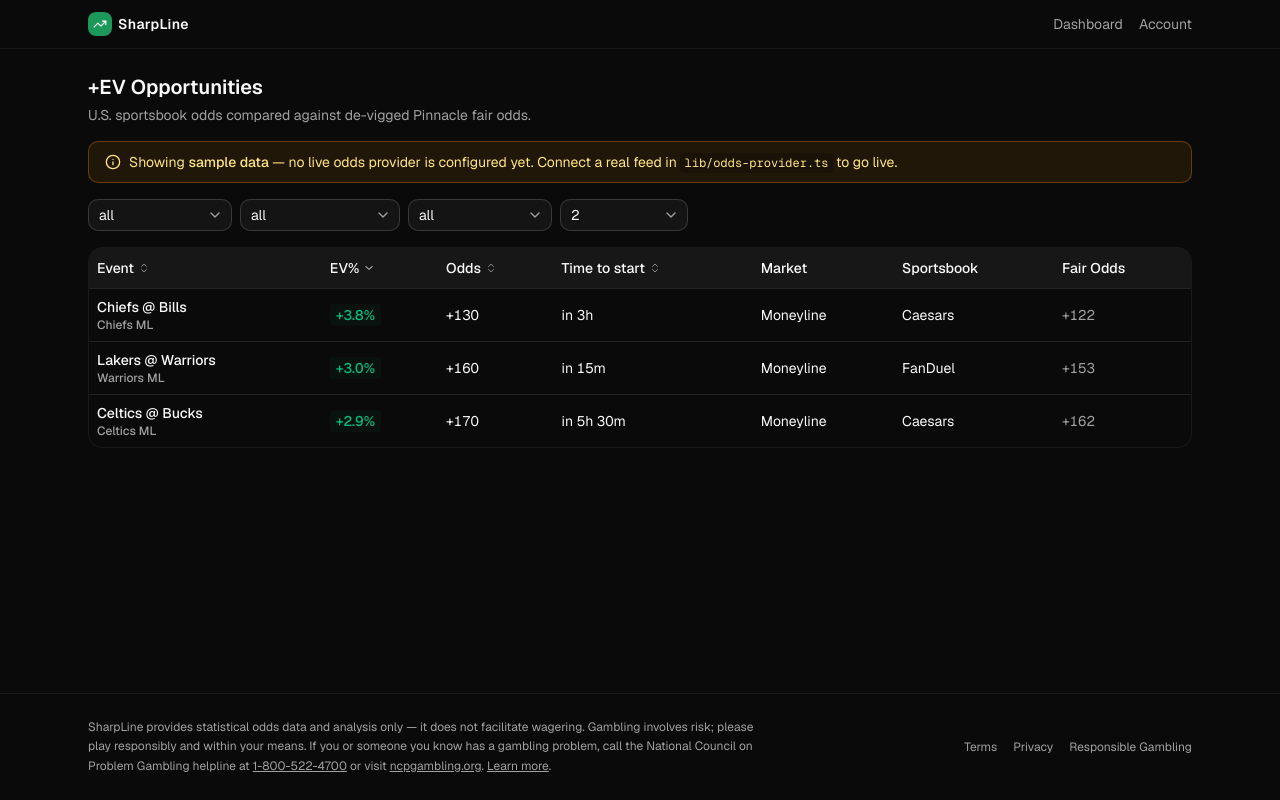
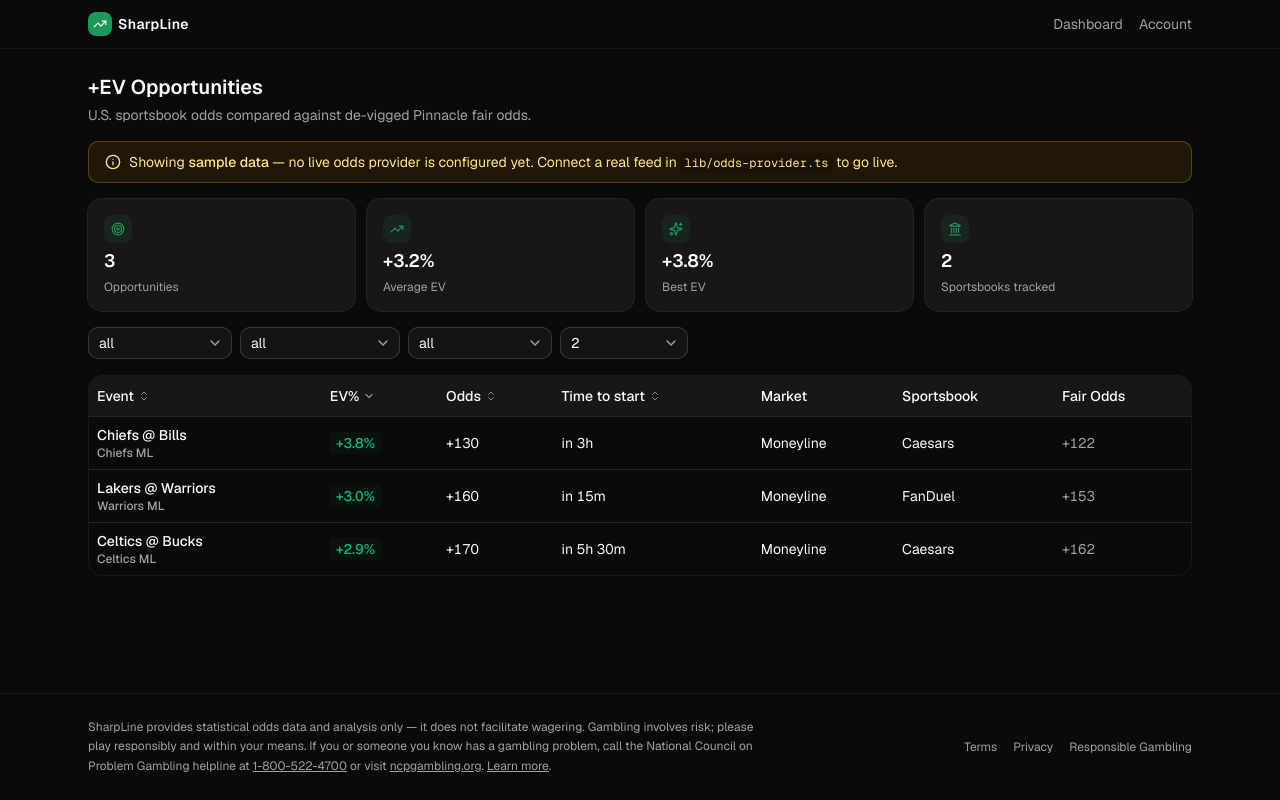
Before and after one commit to wilfhawk/sharpline, a Next.js app: page /dashboard in a window 1280 px wide. Built offline with nearby package versions, Linux system fonts and the light colour scheme.

Commit message:
Polish auth pages and dashboard: glow/grid backgrounds + Card on login/signup, shared Logo component, dashboard stats row

```diff
--- a/app/login/page.tsx
+++ b/app/login/page.tsx
@@ -1,10 +1,17 @@
 import Link from "next/link";
 import { LoginForm } from "@/components/auth/LoginForm";
 import { GoogleSignInButton } from "@/components/auth/GoogleSignInButton";
+import { Card } from "@/components/ui/card";
+import { Logo } from "@/components/layout/Logo";
 
 export default function LoginPage() {
   return (
-    <div className="mx-auto flex w-full max-w-sm flex-1 flex-col justify-center gap-6 px-4 py-16">
+    <div className="bg-grid bg-glow flex flex-1 flex-col items-center justify-center px-4 py-16">
+      <div className="flex w-full max-w-sm flex-col gap-6">
+        <Link href="/" className="self-center">
+          <Logo />
+        </Link>
+        <Card className="gap-6 p-6">
           <div>
             <h1 className="text-xl font-semibold">Log in to SharpLine</h1>
             <p className="text-sm text-muted-foreground">
@@ -21,6 +28,8 @@ export default function LoginPage() {
             <div className="h-px flex-1 bg-border" />
           </div>
           <GoogleSignInButton />
+        </Card>
+      </div>
     </div>
   );
 }
--- a/app/page.tsx
+++ b/app/page.tsx
@@ -2,6 +2,7 @@ import Link from "next/link";
 import { Button } from "@/components/ui/button";
 import { Card } from "@/components/ui/card";
 import { Badge } from "@/components/ui/badge";
+import { Logo } from "@/components/layout/Logo";
 import {
   ArrowRight,
   Check,
@@ -67,17 +68,6 @@ const PRICING = [
     highlighted: true,
   },
 ];
-
-function Logo() {
-  return (
-    <span className="flex items-center gap-1.5 text-sm font-semibold tracking-wide">
-      <span className="flex size-6 items-center justify-center rounded-md bg-primary text-primary-foreground">
-        <TrendingUp className="size-3.5" />
-      </span>
-      SharpLine
-    </span>
-  );
-}
 
 export default function LandingPage() {
   return (
--- a/app/signup/page.tsx
+++ b/app/signup/page.tsx
@@ -1,10 +1,17 @@
 import Link from "next/link";
 import { SignupForm } from "@/components/auth/SignupForm";
 import { GoogleSignInButton } from "@/components/auth/GoogleSignInButton";
+import { Card } from "@/components/ui/card";
+import { Logo } from "@/components/layout/Logo";
 
 export default function SignupPage() {
   return (
-    <div className="mx-auto flex w-full max-w-sm flex-1 flex-col justify-center gap-6 px-4 py-16">
+    <div className="bg-grid bg-glow flex flex-1 flex-col items-center justify-center px-4 py-16">
+      <div className="flex w-full max-w-sm flex-col gap-6">
+        <Link href="/" className="self-center">
+          <Logo />
+        </Link>
+        <Card className="gap-6 p-6">
           <div>
             <h1 className="text-xl font-semibold">Create your SharpLine account</h1>
             <p className="text-sm text-muted-foreground">
@@ -21,6 +28,8 @@ export default function SignupPage() {
             <div className="h-px flex-1 bg-border" />
           </div>
           <GoogleSignInButton />
+        </Card>
+      </div>
     </div>
   );
 }
--- a/components/dashboard/Dashboard.tsx
+++ b/components/dashboard/Dashboard.tsx
@@ -6,6 +6,7 @@ import { FilterBar } from "./FilterBar";
 import { MockDataBanner } from "./MockDataBanner";
 import { OpportunityTable } from "./OpportunityTable";
 import { OpportunityCard } from "./OpportunityCard";
+import { StatsRow } from "./StatsRow";
 import { Skeleton } from "@/components/ui/skeleton";
 
 export function Dashboard() {
@@ -42,6 +43,10 @@ export function Dashboard() {
       </div>
 
       {data?.meta.isMock && <MockDataBanner />}
+
+      {!isLoading && !isError && opportunities.length > 0 && (
+        <StatsRow opportunities={opportunities} sportsbookCount={sportsbooks.length} />
+      )}
 
       <FilterBar
         sports={sports}
--- /dev/null
+++ b/components/dashboard/StatsRow.tsx
@@ -0,0 +1,41 @@
+import { Landmark, Sparkles, Target, TrendingUp } from "lucide-react";
+import { Card } from "@/components/ui/card";
+import type { EvOpportunity } from "@/lib/types";
+
+interface StatsRowProps {
+  opportunities: EvOpportunity[];
+  sportsbookCount: number;
+}
+
+function formatEv(value: number): string {
+  return `${value > 0 ? "+" : ""}${value.toFixed(1)}%`;
+}
+
+export function StatsRow({ opportunities, sportsbookCount }: StatsRowProps) {
+  const count = opportunities.length;
+  const avgEv = count > 0
+    ? opportunities.reduce((sum, o) => sum + o.evPercent, 0) / count
+    : 0;
+  const bestEv = count > 0 ? Math.max(...opportunities.map((o) => o.evPercent)) : 0;
+
+  const stats = [
+    { icon: Target, label: "Opportunities", value: String(count) },
+    { icon: TrendingUp, label: "Average EV", value: formatEv(avgEv) },
+    { icon: Sparkles, label: "Best EV", value: formatEv(bestEv) },
+    { icon: Landmark, label: "Sportsbooks tracked", value: String(sportsbookCount) },
+  ];
+
+  return (
+    <div className="grid grid-cols-2 gap-3 sm:grid-cols-4">
+      {stats.map(({ icon: Icon, label, value }) => (
+        <Card key={label} size="sm" className="gap-1 p-4">
+          <span className="flex size-7 items-center justify-center rounded-md bg-primary/10 text-primary">
+            <Icon className="size-3.5" />
+          </span>
+          <p className="text-lg font-semibold tabular-nums">{value}</p>
+          <p className="text-xs text-muted-foreground">{label}</p>
+        </Card>
+      ))}
+    </div>
+  );
+}
--- a/components/layout/AppHeader.tsx
+++ b/components/layout/AppHeader.tsx
@@ -1,5 +1,5 @@
 import Link from "next/link";
-import { TrendingUp } from "lucide-react";
+import { Logo } from "./Logo";
 
 const NAV_LINKS = [
   { href: "/dashboard", label: "Dashboard" },
@@ -10,11 +10,8 @@ export function AppHeader() {
   return (
     <header className="sticky top-0 z-20 border-b border-border/60 bg-background/80 backdrop-blur-sm">
       <div className="mx-auto flex w-full max-w-6xl items-center justify-between px-4 py-3 sm:px-6">
-        <Link href="/dashboard" className="flex items-center gap-1.5 text-sm font-semibold tracking-wide">
-          <span className="flex size-6 items-center justify-center rounded-md bg-primary text-primary-foreground">
-            <TrendingUp className="size-3.5" />
-          </span>
-          SharpLine
+        <Link href="/dashboard">
+          <Logo />
         </Link>
         <nav className="flex items-center gap-4 text-sm">
           {NAV_LINKS.map((link) => (
--- /dev/null
+++ b/components/layout/Logo.tsx
@@ -0,0 +1,12 @@
+import { TrendingUp } from "lucide-react";
+
+export function Logo() {
+  return (
+    <span className="flex items-center gap-1.5 text-sm font-semibold tracking-wide">
+      <span className="flex size-6 items-center justify-center rounded-md bg-primary text-primary-foreground">
+        <TrendingUp className="size-3.5" />
+      </span>
+      SharpLine
+    </span>
+  );
+}
```
Lines whose indentation alone changed are shown as unchanged.
